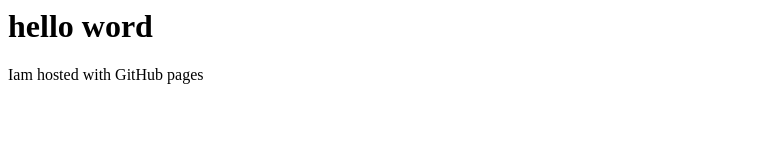
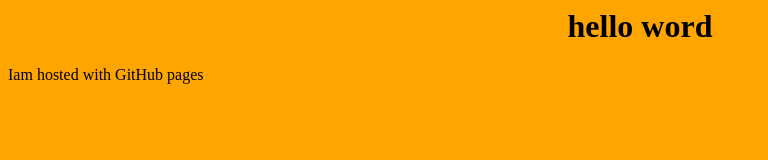
Before and after one commit to sunilshetty07/sunilshetty07.github.io, a plain HTML site: page index.html in a window 1280 px wide. Shown: the whole page, without its empty margins (0-768 px from the left). Drawn offline with Linux system fonts and the light colour scheme.

Commit message:
Update index.html

```diff
--- a/index.html
+++ b/index.html
@@ -1,6 +1,8 @@
 <html>
-<body>
-<h1>hello word</h1>
+<head>
+  <title>sunil shetty</title>
+<body style="background-color:orange;">
+<h1 style="text-align:center;">hello word</h1>
 <p>Iam hosted with GitHub pages</p>
 </body>
 </html>
```
